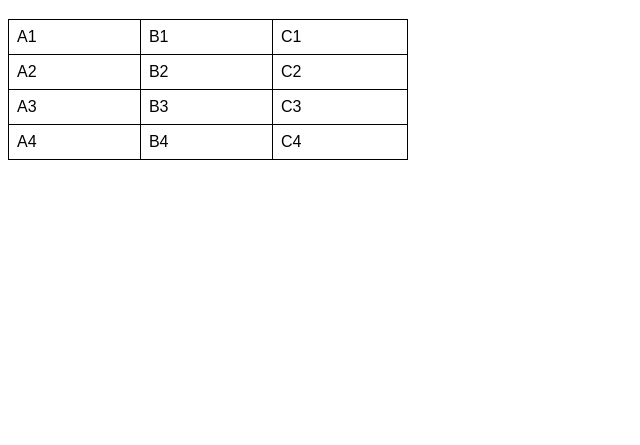
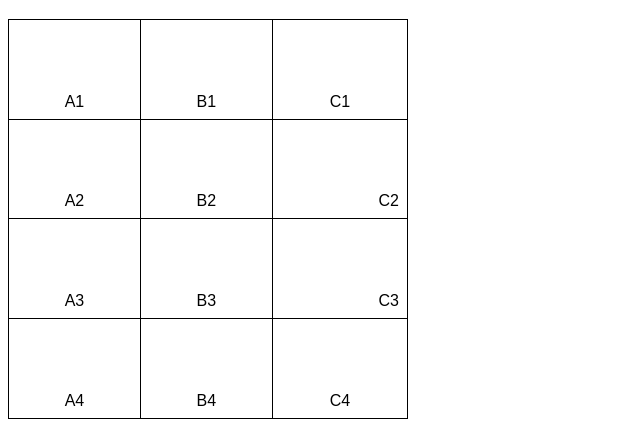
Before and after one commit to FeSeixas/html-css, a plain HTML site: page exercícios/ex018 - tabelas/tabela001.html in a window 1280 px wide. Shown: the part 61-506 px from the top of the page, without its empty margins (0-640 px from the left). Drawn offline with Linux system fonts and the light colour scheme.

Commit message:
Update tabela001.html

```diff
--- a/exercícios/ex018 - tabelas/tabela001.html
+++ b/exercícios/ex018 - tabelas/tabela001.html
@@ -11,12 +11,19 @@
 
         table{
             width: 400px;
+            height: 400px;
             border-collapse: collapse;
         }
 
         td{
             border: 1px solid black;
             padding: 8px;
+            text-align: center; /* Alinhamento horizontal */
+            vertical-align: bottom; /* Alinhamento vertical */
+        }
+
+        .numero{
+            text-align: right;
         }
     </style>
 </head>
@@ -39,12 +46,12 @@
         <tr>
             <td>A2</td>
             <td>B2</td>
-            <td>C2</td>
+            <td class="numero">C2</td>
         </tr>
         <tr>
             <td>A3</td>
             <td>B3</td>
-            <td>C3</td>
+            <td class="numero">C3</td>
         </tr>
         <tr>
             <td>A4</td>
```
